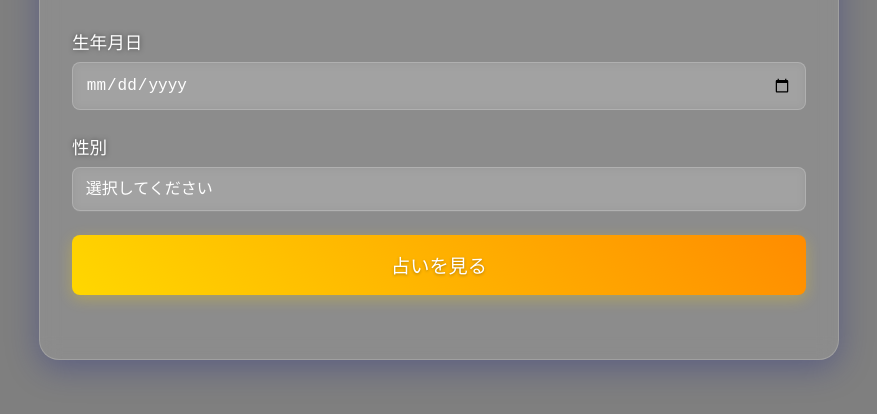
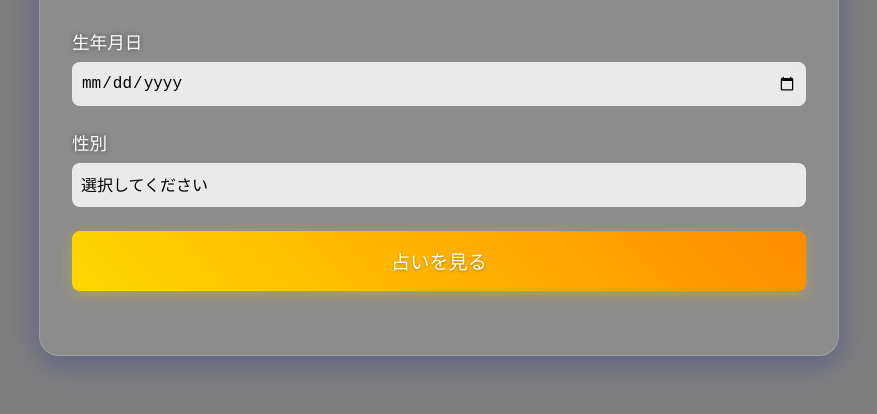
Before and after one commit to kyonamu/kyonamu.github.io, a plain HTML site: page index.html in a window 1280 px wide. Shown: the part 208-622 px from the top of the page, without its empty margins (201-1078 px from the left). Drawn offline with Linux system fonts and the light colour scheme.

Commit message:
Update style.css

```diff
--- a/style.css
+++ b/style.css
@@ -411,3 +411,51 @@ body div#result .result-item {
         background-color: rgba(255, 255, 255, 0.1) !important;
     }
 }
+
+/* フォーム入力関連のスタイル */
+input[type="date"],
+select {
+    width: 100%;
+    padding: 8px;
+    border: 1px solid rgba(255, 255, 255, 0.2);
+    border-radius: 8px;
+    background: rgba(255, 255, 255, 0.8); /* 背景を明るく */
+    color: #000 !important; /* テキストを黒に */
+    font-size: 16px;
+    -webkit-appearance: none;
+    appearance: none;
+}
+
+/* iOSの入力フォーム用 */
+@supports (-webkit-touch-callout: none) {
+    input[type="date"],
+    select {
+        color: #000 !important;
+        background: rgba(255, 255, 255, 0.9);
+    }
+
+    /* セレクトボックスのオプション */
+    select option {
+        background-color: #fff;
+        color: #000;
+    }
+
+    /* 日付入力の各部分 */
+    input[type="date"]::-webkit-datetime-edit-fields-wrapper,
+    input[type="date"]::-webkit-datetime-edit-text,
+    input[type="date"]::-webkit-datetime-edit-month-field,
+    input[type="date"]::-webkit-datetime-edit-day-field,
+    input[type="date"]::-webkit-datetime-edit-year-field {
+        color: #000;
+    }
+}
+
+/* フォーカス時のスタイル */
+input[type="date"]:focus,
+select:focus {
+    outline: none;
+    border-color: #ffd700;
+    box-shadow: 0 0 10px rgba(255, 215, 0, 0.3);
+    background: #fff;
+    color: #000 !important;
+}
```
